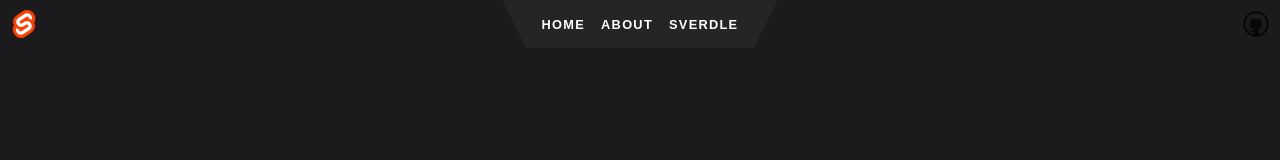
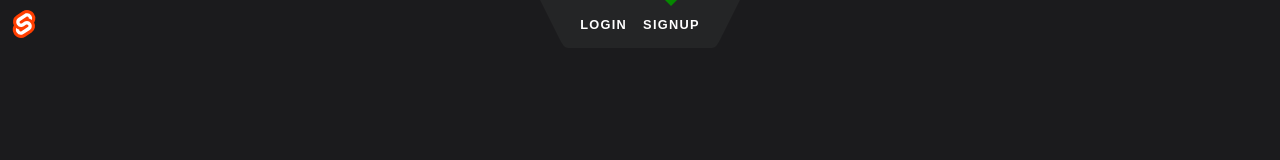
Before and after one commit to JonasunderscoreJones/dash.jonasjones.dev, a SvelteKit app: page /signup in a window 1280 px wide. Shown: the top 160 px of the page. Built offline with nearby package versions, Linux system fonts and the light colour scheme.

Commit message:
updated header code

```diff
--- a/src/routes/Header.svelte
+++ b/src/routes/Header.svelte
@@ -16,6 +16,14 @@
 			<path d="M0,0 L1,2 C1.5,3 1.5,3 2,3 L2,0 Z" />
 		</svg>
 		<ul>
+			{#if ['/login', '/signup', '/register'].includes(page.url.pathname)}
+				<li aria-current={page.url.pathname === '/login' ? 'page' : undefined}>
+					<a href="\login{page.url.search}">Login</a>
+				</li>
+				<li aria-current={page.url.pathname === '/signup' ? 'page' : undefined}>
+					<a href="/signup{page.url.search}">Signup</a>
+				</li>
+			{:else}
 				<li aria-current={page.url.pathname === '/' ? 'page' : undefined}>
 					<a href="/">Home</a>
 				</li>
@@ -25,6 +33,7 @@
 				<li aria-current={page.url.pathname.startsWith('/sverdle') ? 'page' : undefined}>
 					<a href="/sverdle">Sverdle</a>
 				</li>
+				{/if}
 		</ul>
 		<svg viewBox="0 0 2 3" aria-hidden="true">
 			<path d="M0,0 L0,3 C0.5,3 0.5,3 1,2 L2,0 Z" />
@@ -32,9 +41,6 @@
 	</nav>
 
 	<div class="corner">
-		<a href="https://github.com/sveltejs/kit">
-			<img src={github} alt="GitHub" />
-		</a>
 	</div>
 </header>
 
```
Lines whose indentation alone changed are shown as unchanged.
